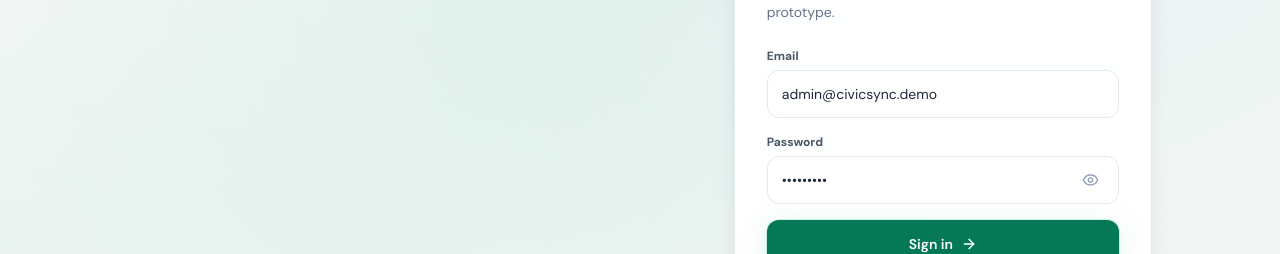
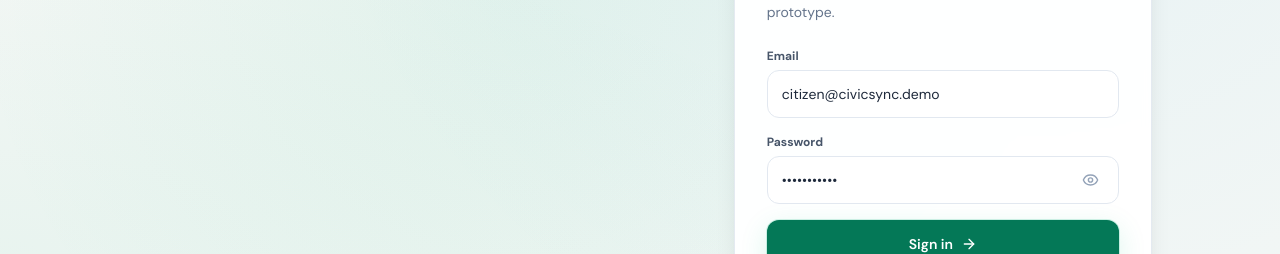
Before and after one commit to Jixsaw79/CivicSync-AI, a React (Vite) app: page / in a window 1280 px wide. Both pictures are taken after a click on the button "Profile · Sign in". Shown: the part 216-470 px from the top of the page. Built offline with nearby package versions, Linux system fonts and the light colour scheme.

Commit message:
fix: default demo sign-in to citizen account

```diff
--- a/src/DemoLogin.jsx
+++ b/src/DemoLogin.jsx
@@ -8,8 +8,8 @@ const accounts = [
 ]
 
 export default function DemoLogin({ onLogin, onCancel }) {
-  const [email, setEmail] = useState(accounts[2].email)
-  const [password, setPassword] = useState(accounts[2].password)
+  const [email, setEmail] = useState(accounts[0].email)
+  const [password, setPassword] = useState(accounts[0].password)
   const [error, setError] = useState('')
   const [showPassword, setShowPassword] = useState(false)
 
```
